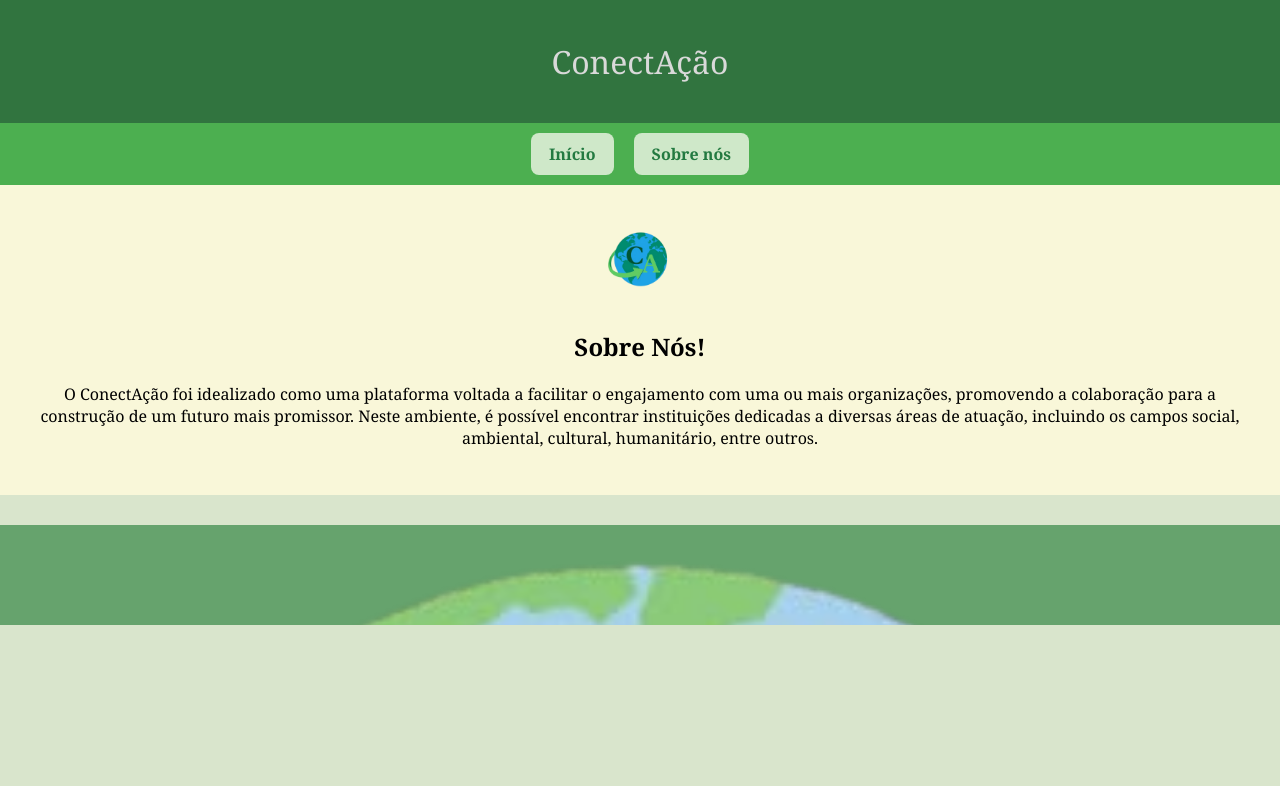
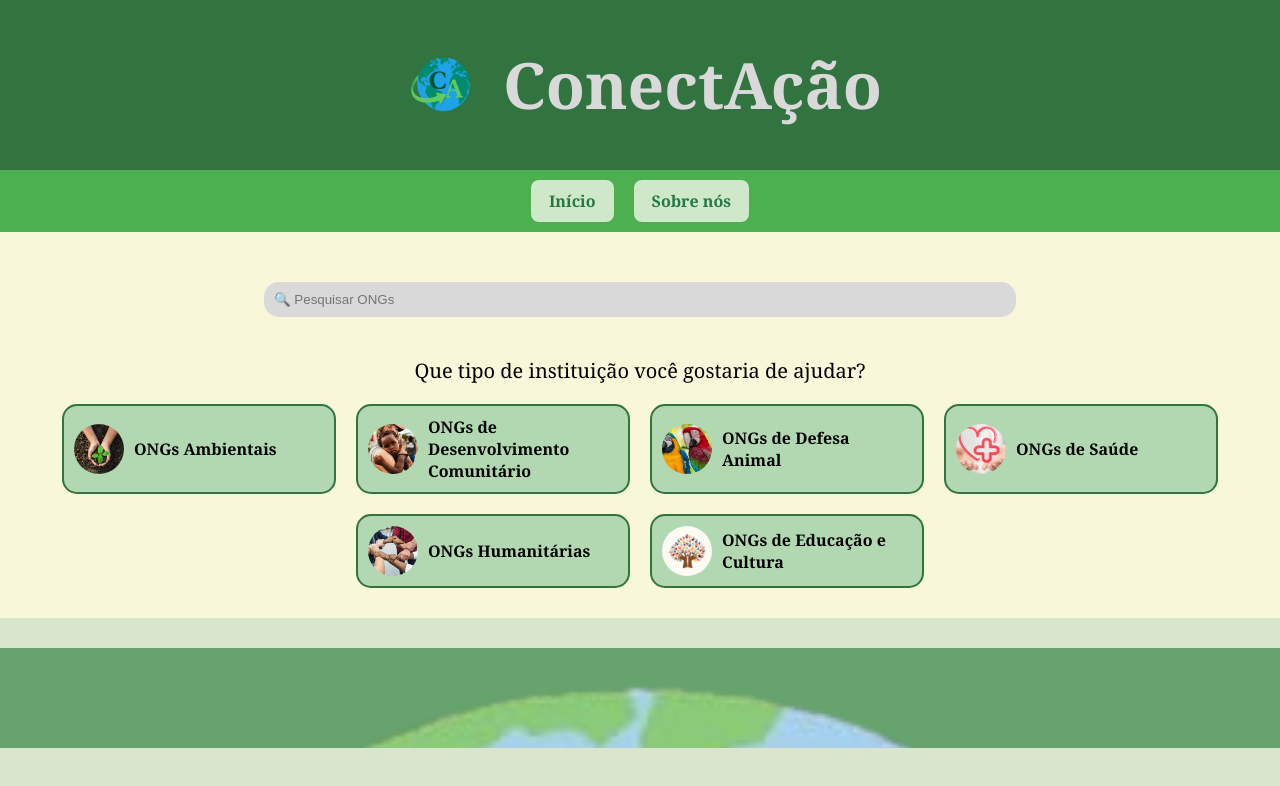
Before and after one commit to Ang3lynkk/conectacao, a plain HTML site: page index.html in a window 1280 px wide. Drawn offline with Linux system fonts and the light colour scheme.

Commit message:
Update index.html

```diff
--- a/index.html
+++ b/index.html
@@ -1,33 +1,59 @@
 <!DOCTYPE html>
 <html lang="pt-BR">
 <head>
-  <meta charset="UTF-8" />
-  <meta name="viewport" content="width=device-width, initial-scale=1.0"/>
+  <meta charset="UTF-8">
+  <meta name="viewport" content="width=device-width, initial-scale=1.0">
   <title>ConectAção</title>
-  <link rel="stylesheet" href="css/style.css" />
+  <link rel="stylesheet" href="css/style.css">
 </head>
 <body>
   <header>
-    ConectAção
-  </header>
-
+  <div class="header-content">
+    <img src="img/logo.png" alt="Logo do site" class="logo">
+    <h1>ConectAção</h1>
+  </div>
+</header>
   <nav>
     <a href="index.html">Início</a>
     <a href="index1.html">Sobre nós</a>
   </nav>
 
-  <section class="sobre-nos container">
-    <img src="img/logo.png" alt="Logo do site" class="logo">
-    <h2>Sobre Nós!</h2>
-    <p>
-      O ConectAção foi idealizado como uma plataforma voltada a facilitar o engajamento com uma ou mais organizações, promovendo a colaboração para a construção de um futuro mais promissor. Neste ambiente, é possível encontrar instituições dedicadas a diversas áreas de atuação, incluindo os campos social, ambiental, cultural, humanitário, entre outros.
-    </p>
-  </section>
+  <div class="container">
+    <input class="search-bar" type="text" placeholder="🔍 Pesquisar ONGs" />
 
-  <footer>
-    <div class="earth-image">
-      <img src="img/pl.png" alt="Planeta Terra" />
+    <p class="category-title">Que tipo de instituição você gostaria de ajudar?</p>
+
+    <div class="categories">
+      <div class="category">
+        <img src="img/planta.jpg" alt="ONGs Ambientais">
+        <span>ONGs Ambientais</span>
+      </div>
+      <div class="category">
+        <img src="img/humana.jpg" alt="Desenvolvimento Comunitário">
+        <span>ONGs de Desenvolvimento Comunitário</span>
+      </div>
+      <div class="category">
+        <img src="img/animal.jpg" alt="Defesa Animal">
+        <span>ONGs de Defesa Animal</span>
+      </div>
+      <div class="category">
+        <img src="img/sd.jpg" alt="ONGs de Saúde">
+        <span>ONGs de Saúde</span>
+      </div>
+      <div class="category">
+        <img src="img/comuni.webp" alt="ONGs Humanitárias">
+        <span>ONGs Humanitárias</span>
+      </div>
+      <div class="category">
+        <img src="img/cultura.jpg" alt="Educação e Cultura">
+        <span>ONGs de Educação e Cultura</span>
+      </div>
     </div>
-  </footer>
+  </div>
+     <footer>
+      <div class="earth-image">
+        <img src="img/pl.png">
+      </div>
+    </footer>
 </body>
 </html>
```
